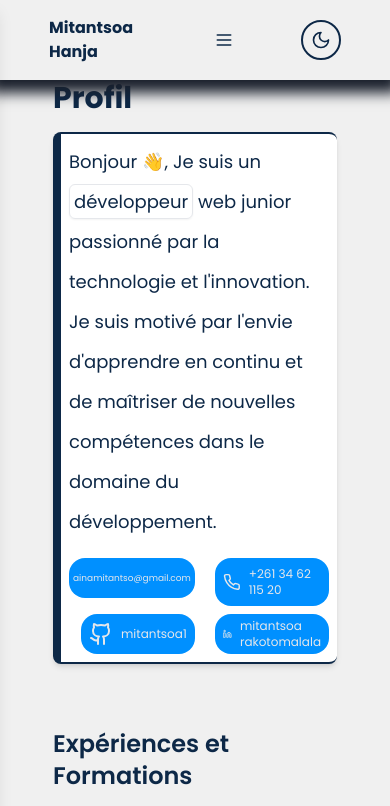
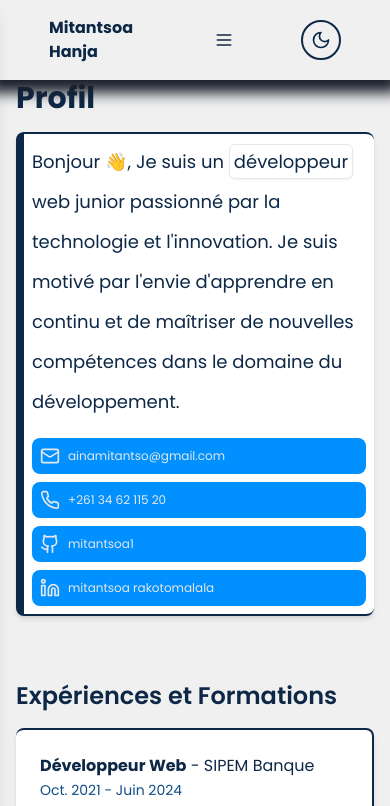
Before and after one commit to mitantsoa1/portfolio, a React (Vite) app: page / in a window 390 px wide. Shown: the top 806 px of the page. Built offline with nearby package versions, Linux system fonts and the light colour scheme.

Commit message:
remove padding for small screen && responsive for Socials

```diff
--- a/index.html
+++ b/index.html
@@ -6,7 +6,7 @@
     <title>- Portfolio</title>
   </head>
   <body>
-    <div id="root"></div>
+    <div id="app"></div>
     <script type="module" src="./src/main.jsx"></script>
   </body>
 </html>
--- a/src/App.jsx
+++ b/src/App.jsx
@@ -1,12 +1,5 @@
 import React, { useState, useEffect } from "react";
-import {
-  Github,
-  Linkedin,
-  Mail,
-  FileCode2,
-  Database,
-  Container,
-} from "lucide-react";
+
 import Headers from "./components/Headers";
 import About from "./components/About";
 import Skills from "./components/Skills";
@@ -35,7 +28,7 @@ function App() {
   return (
     <div className="min-h-screen transition-colors duration-300 bg-background text-text ">
       <Headers darkMode={darkMode} toggleDarkMode={toggleDarkMode} />
-      <main className="container px-2 py-4 mx-auto lg:px-24 md:px-16 sm:px-8 ">
+      <main className="px-4 py-4 mx-auto lg:px-24 md:px-16 sm:px-4">
         <About />
         <Skills />
         <Projects />
--- a/src/components/Skills.jsx
+++ b/src/components/Skills.jsx
@@ -39,7 +39,7 @@ const Skills = () => {
         {skills.map((skill, index) => (
           <div
             key={index}
-            className="flex flex-col p-5 mb-5 border-l-4 rounded-lg shadow-md bg-ternary border-border"
+            className="flex flex-col px-2 py-5 mb-5 border-l-4 rounded-lg shadow-md lg:px-5 md:px-5 sm:px-3 bg-ternary border-border"
           >
             <div className="flex items-center">
               <span className="text-text">{skill.icon}</span>
@@ -58,7 +58,7 @@ const Skills = () => {
                 </div>
               ))
             ) : (
-              <div className="w-full h-2 mt-2 rounded bg-white">
+              <div className="w-full h-2 mt-2 bg-white rounded">
                 <div
                   className="h-full transition-all duration-300 rounded bg-border"
                   style={{ width: `${skill.level}%` }}
--- a/src/components/Socials.jsx
+++ b/src/components/Socials.jsx
@@ -3,24 +3,29 @@ import { Mail, Phone, Github, Linkedin } from "lucide-react";
 
 function Socials() {
   return (
-    <div className="flex items-center space-x-3 text-sm text-gray-200  md:flex md:items-center md:space-x-3 sm:grid sm:grid-cols-2 sm:gap-2 sm:w-auto sm:justify-between sm:items-start xsm:text-xs xsm:grid xsm:grid-cols-2 xsm:gap-2 xsm:w-auto xsm:justify-between xsm:items-start">
-      <span className="inline-flex items-center p-2 rounded-2xl bg-social w-auto xsm:px-1 xsm:py-3 sm:px-2 sm:py-3">
-        <Mail className="inline-block w-6 h-6 mr-2 xsm:hidden sm:block" />
-        <span className="inline-block text-[9px] lg:text-sm md:text-sm sm:text-sm  ">
-          ainamitantso@gmail.com
-        </span>
+    <div className="grid grid-cols-1 gap-2 text-sm text-gray-200 sm:grid-cols-2 sm:gap-3 md:flex md:justify-between md:gap-4">
+      {/* Email */}
+      <span className="flex items-center p-2 space-x-2 rounded-lg bg-social md:w-auto">
+        <Mail className="w-5 h-5" />
+        <span className="text-xs sm:text-sm">ainamitantso@gmail.com</span>
       </span>
-      <span className="inline-flex items-center p-2 rounded-2xl bg-social">
-        <Phone className="inline-block w-6 h-6 mr-2" />
-        <span className="inline-block">+261 34 62 115 20</span>
+
+      {/* Phone */}
+      <span className="flex items-center p-2 space-x-2 rounded-lg bg-social md:w-auto">
+        <Phone className="w-5 h-5" />
+        <span className="text-xs sm:text-sm">+261 34 62 115 20</span>
       </span>
-      <span className="inline-flex items-center p-2 rounded-2xl bg-social">
-        <Github className="inline-block w-6 h-6 mr-2" />
-        <span className="inline-block">mitantsoa1</span>
+
+      {/* GitHub */}
+      <span className="flex items-center p-2 space-x-2 rounded-lg bg-social md:w-auto">
+        <Github className="w-5 h-5" />
+        <span className="text-xs sm:text-sm">mitantsoa1</span>
       </span>
-      <span className="inline-flex items-center p-2 xsm:py-1 rounded-2xl bg-social">
-        <Linkedin className="inline-block w-6 h-6 mr-2" />
-        <span className="inline-block">mitantsoa rakotomalala</span>
+
+      {/* LinkedIn */}
+      <span className="flex items-center p-2 space-x-2 rounded-lg bg-social md:w-auto">
+        <Linkedin className="w-5 h-5" />
+        <span className="text-xs sm:text-sm">mitantsoa rakotomalala</span>
       </span>
     </div>
   );
--- a/src/index.css
+++ b/src/index.css
@@ -64,11 +64,11 @@
   }
 
   .card {
-    @apply p-6 transition-all duration-300 rounded-lg shadow-md border-y-2 bg-card-bg hover:shadow-lg border-border;
+    @apply p-3 transition-all duration-300 rounded-lg shadow-md border-y-2 bg-card-bg hover:shadow-lg border-border;
   }
 
   .effect-3d {
-    @apply border p-1 rounded-md shadow-sm transition-all duration-300;
+    @apply p-1 transition-all duration-300 border rounded-md shadow-sm;
     transform: perspective(1000px) rotateX(0deg) rotateY(0deg);
     transition: transform 0.3s ease;
   }
--- a/src/main.jsx
+++ b/src/main.jsx
@@ -3,7 +3,7 @@ import { createRoot } from "react-dom/client";
 import App from "./App.jsx";
 import "./index.css";
 
-createRoot(document.getElementById("root")).render(
+createRoot(document.getElementById("app")).render(
   <React.StrictMode>
     <App />
   </React.StrictMode>
```
